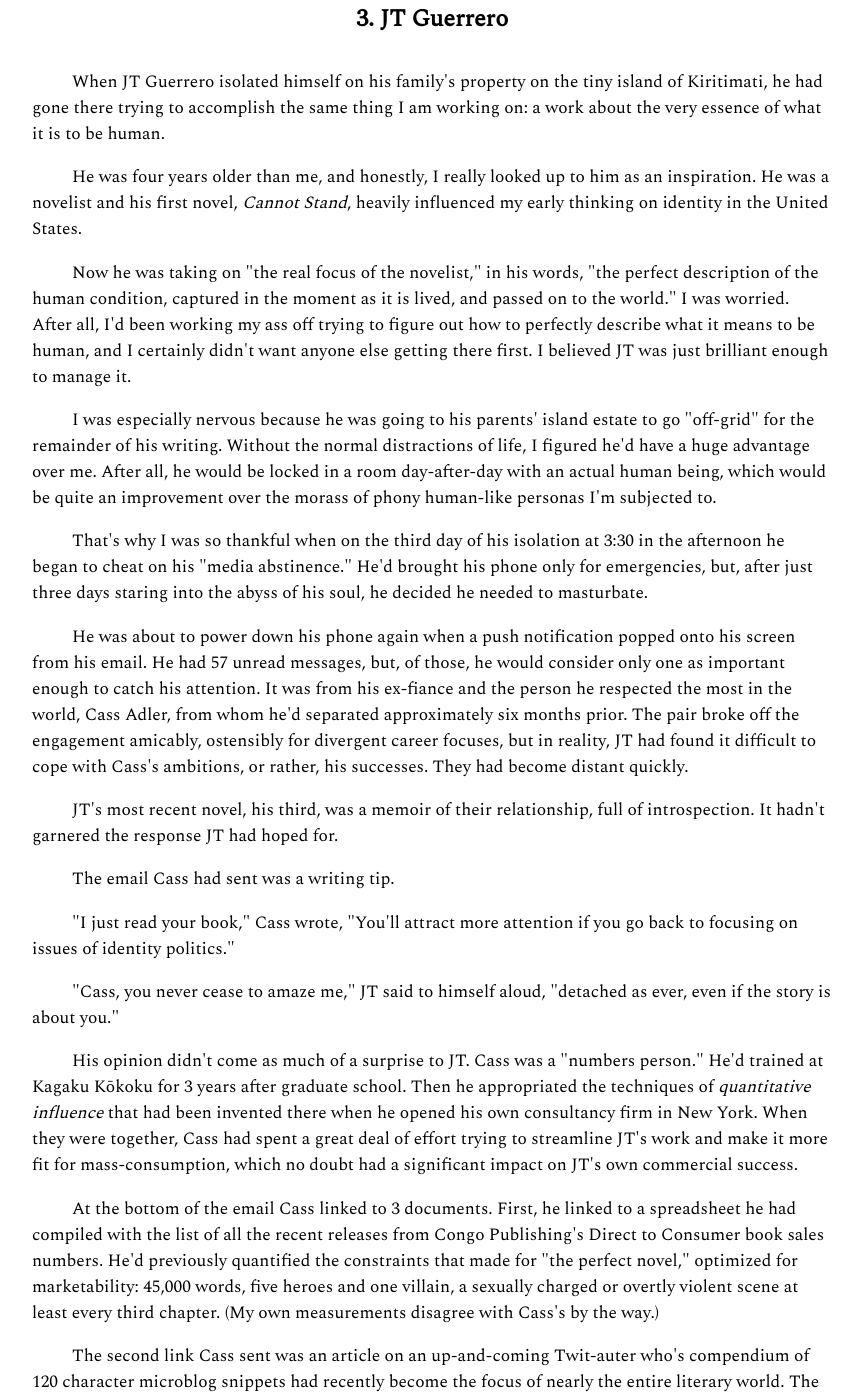
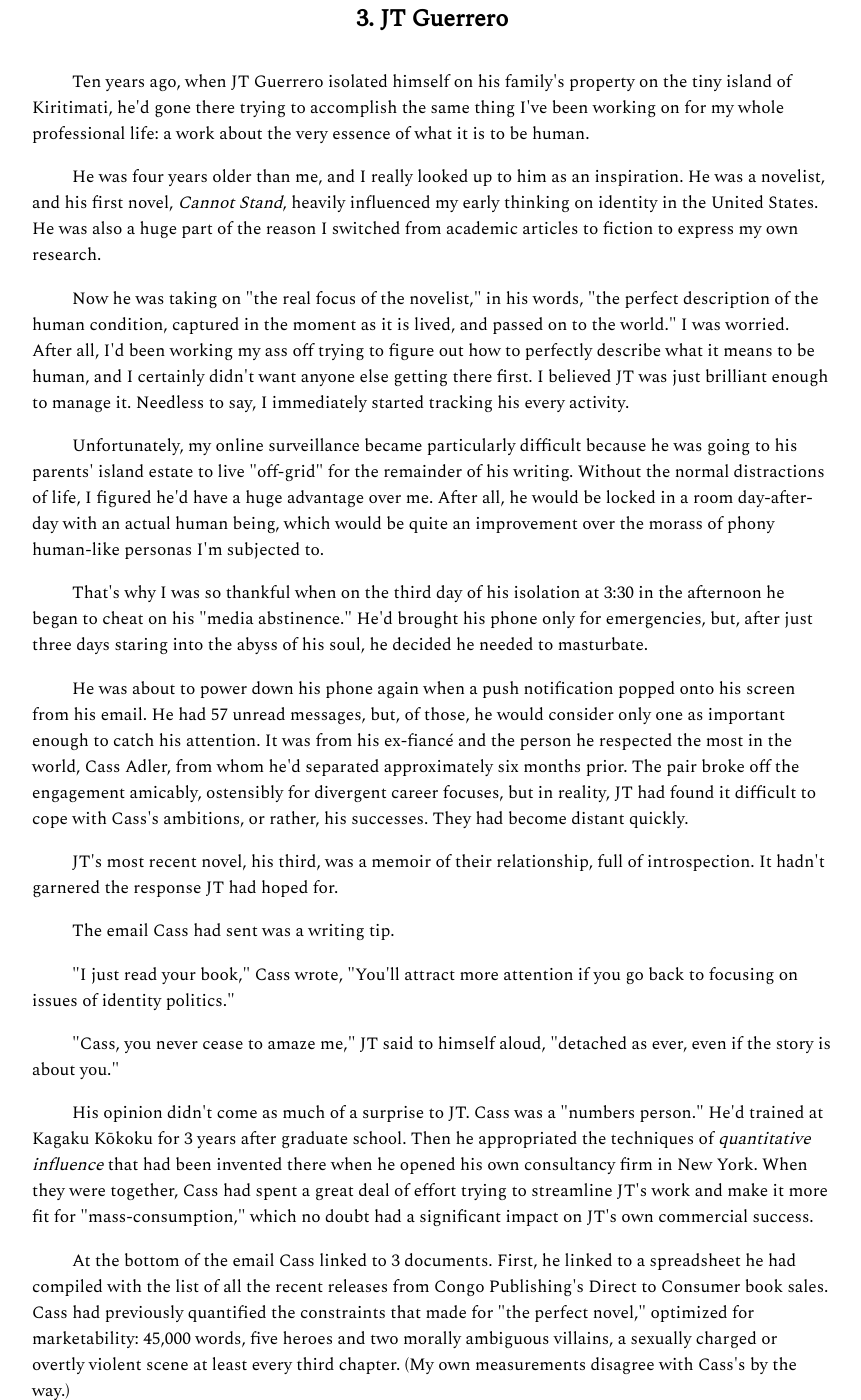
Before and after one commit to tcruven/n, a Jekyll site: the page built from index.html, in a window 1280 px wide and 1400 px high, scrolled down 3672 px. Shown: the whole window, without its empty margins (208-1069 px from the left). Built offline with Jekyll 4.4.1, drawn with Linux system fonts in a browser that asks for light colours; nearby versions of some CDN libraries; some web fonts are replaced; some of the changed text lies outside the part shown.

Commit message:
accent aigue

```diff
--- a/index.html
+++ b/index.html
@@ -59,7 +59,7 @@
 <br><h4>2. The Hitch-hiker</h4>
 
 <p>
-Gwendolyn Docstaeder came to me out of archived reel-to-reel CB radio transmissions, culled from the airwaves of the American midwest. I'd been meticulously parsing the transcripts with a pattern matching algorithm as part of an assignment researching interpersonal communication for the Bowery Institute of Social Psychology.  The trucker conversations were mostly pretty fucking mundane, but Gwendolyn hitchhiking through semi cabs caught my attention.  She is, to this point, the only example of an unfiltered human consciousness I've ever found in all my years of research.
+Gwendolyn Docstaeder came to me out of archive reel-to-reels, spinning up her voice out of decades old recordings.  I'd been meticulously parsing truckers' CB radio transmissions, culled from the airwaves of the American midwest to identify early distributed communication patterns.  The trucker conversations were mostly pretty fucking mundane, but Gwendolyn hitchhiking through semi cabs caught my attention.  She is, to this point, the only example of an unfiltered human consciousness I've ever found in all my years of research.
 </p>
 <p>
 The most interesting perturbation to the life of the trucker was always the introduction of the outgroup guest stars: the hooker, the state trooper, or—most memorable of all—the lonely, woebegone hitchhiker. Of the millions of transcripts that I'd analyzed, I'd detected only a few hundred drivers that had picked up hitchhikers, a dwindling number as mom-and-pop truckers were displaced by large corporate trucking conglomerates, who tended to crack down on the practice. Of the few hundred hitchhikers I detected, fewer than ten were women.
@@ -107,14 +107,14 @@
 <br><h4>3. JT Guerrero</h4>
 
 <p>
-When JT Guerrero isolated himself on his family's property on the tiny island of
-Kiritimati, he had gone there trying to accomplish the same thing I am working
-on: a work about the very essence of what it is to be human.
-</p>
-<p>
-He was four years older than me, and honestly, I really looked up to him as an
-inspiration.  He was a novelist and his first novel, <em>Cannot Stand</em>,
-heavily influenced my early thinking on identity in the United States.
+Ten years ago, when JT Guerrero isolated himself on his family's property on the tiny island of
+Kiritimati, he'd gone there trying to accomplish the same thing I've been working
+on for my whole professional life: a work about the very essence of what it is to be human.
+</p>
+<p>
+He was four years older than me, and I really looked up to him as an
+inspiration.  He was a novelist, and his first novel, <em>Cannot Stand</em>,
+heavily influenced my early thinking on identity in the United States.  He was also a huge part of the reason I switched from academic articles to fiction to express my own research.
 </p>
 <p>
 Now he was taking on "the real focus of the novelist," in his words, "the
@@ -122,11 +122,11 @@
 lived, and passed on to the world."  I was worried.  After all, I'd been working
 my ass off trying to figure out how to perfectly describe what it means to be
 human, and I certainly didn't want anyone else getting there first.  I
-believed JT was just brilliant enough to manage it.
-</p>
-<p>
-I was especially nervous because he was going to his parents' island estate to
-go "off-grid" for the remainder of his writing.  Without the normal distractions
+believed JT was just brilliant enough to manage it.  Needless to say, I immediately started tracking his every activity.
+</p>
+<p>
+Unfortunately, my online surveillance became particularly difficult because he was going to his parents' island estate to
+live "off-grid" for the remainder of his writing.  Without the normal distractions
 of life, I figured he'd have a huge advantage over me.  After all, he would be
 locked in a room day-after-day with an actual human being, which would be quite
 an improvement over the morass of phony human-like personas I'm subjected to.
@@ -141,7 +141,7 @@
 He was about to power down his phone again when a push notification popped onto
 his screen from his email.  He had 57 unread messages, but, of those, he would
 consider only one as important enough to catch his attention.  It was from his
-ex-fiance and the person he respected the most in the world, Cass Adler, from
+ex-fiancé and the person he respected the most in the world, Cass Adler, from
 whom he'd separated approximately six months prior.  The pair broke off the
 engagement amicably, ostensibly for divergent career focuses, but in reality, JT
 had found it difficult to cope with Cass's ambitions, or rather, his successes.
@@ -168,15 +168,15 @@
 he appropriated the techniques of <em>quantitative influence</em> that had been
 invented there when he opened his own consultancy firm in New York.  When they
 were together, Cass had spent a great deal of effort trying to streamline JT's
-work and make it more fit for mass-consumption, which no doubt had a significant
+work and make it more fit for "mass-consumption," which no doubt had a significant
 impact on JT's own commercial success.
 </p>
 <p>
 At the bottom of the email Cass linked to 3 documents. First, he linked to a
 spreadsheet he had compiled with the list of all the recent releases from Congo
-Publishing's Direct to Consumer book sales numbers.  He'd previously quantified
+Publishing's Direct to Consumer book sales.  Cass had previously quantified
 the constraints that made for "the perfect novel," optimized for marketability:
-45,000 words, five heroes and one villain, a sexually charged or overtly violent
+45,000 words, five heroes and two morally ambiguous villains, a sexually charged or overtly violent
 scene at least every third chapter.  (My own measurements disagree with Cass's
 by the way.)
 </p>
@@ -280,7 +280,7 @@
 internal dialogue.
 </p>
 <p>
-	"Do you like it?" her fiance asked, as he handed her a gift.
+	"Do you like it?" her fiancé asked, as he handed her a gift.
 </p>
 <p>
 	<em>Oh god, What the hell will you do with it, s</em>he muttered in the mangled
```
